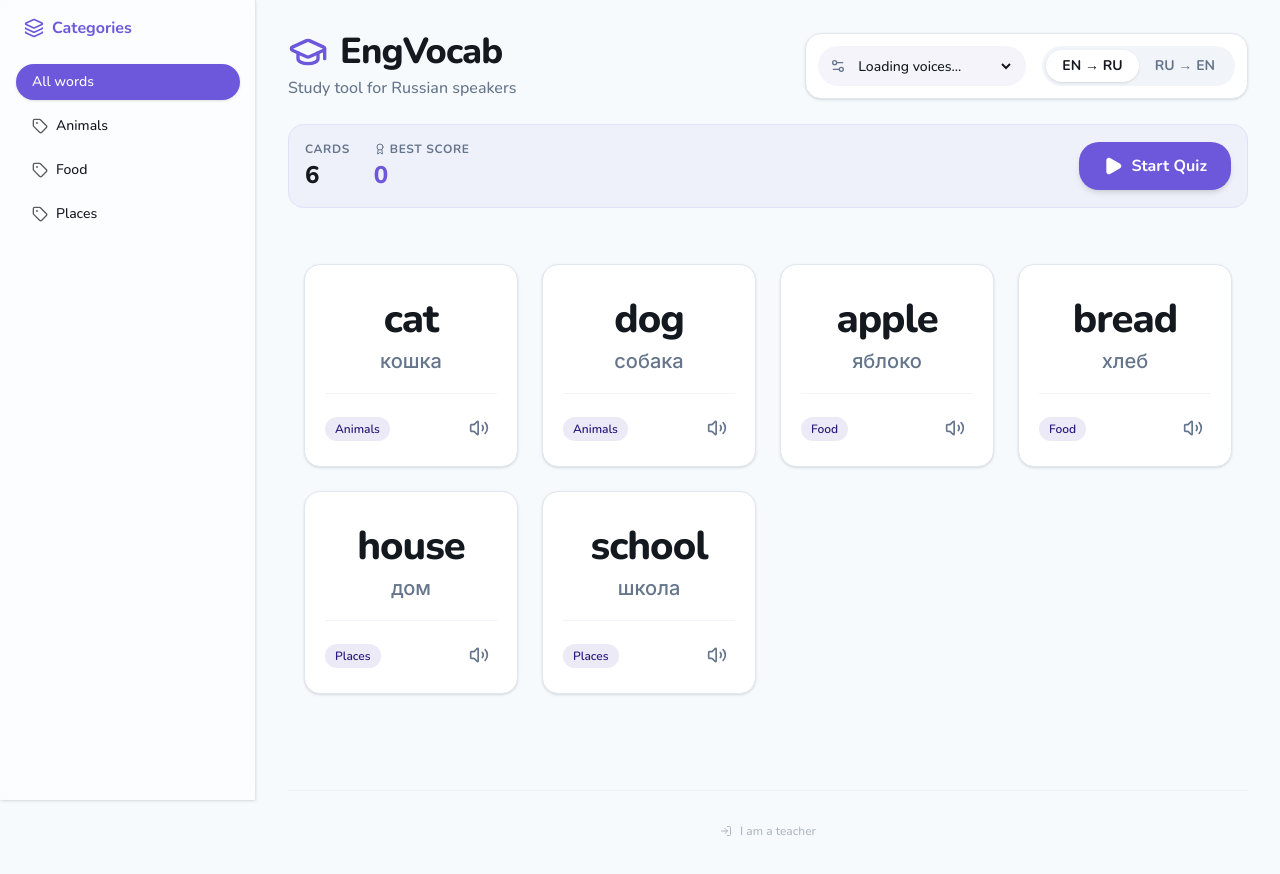
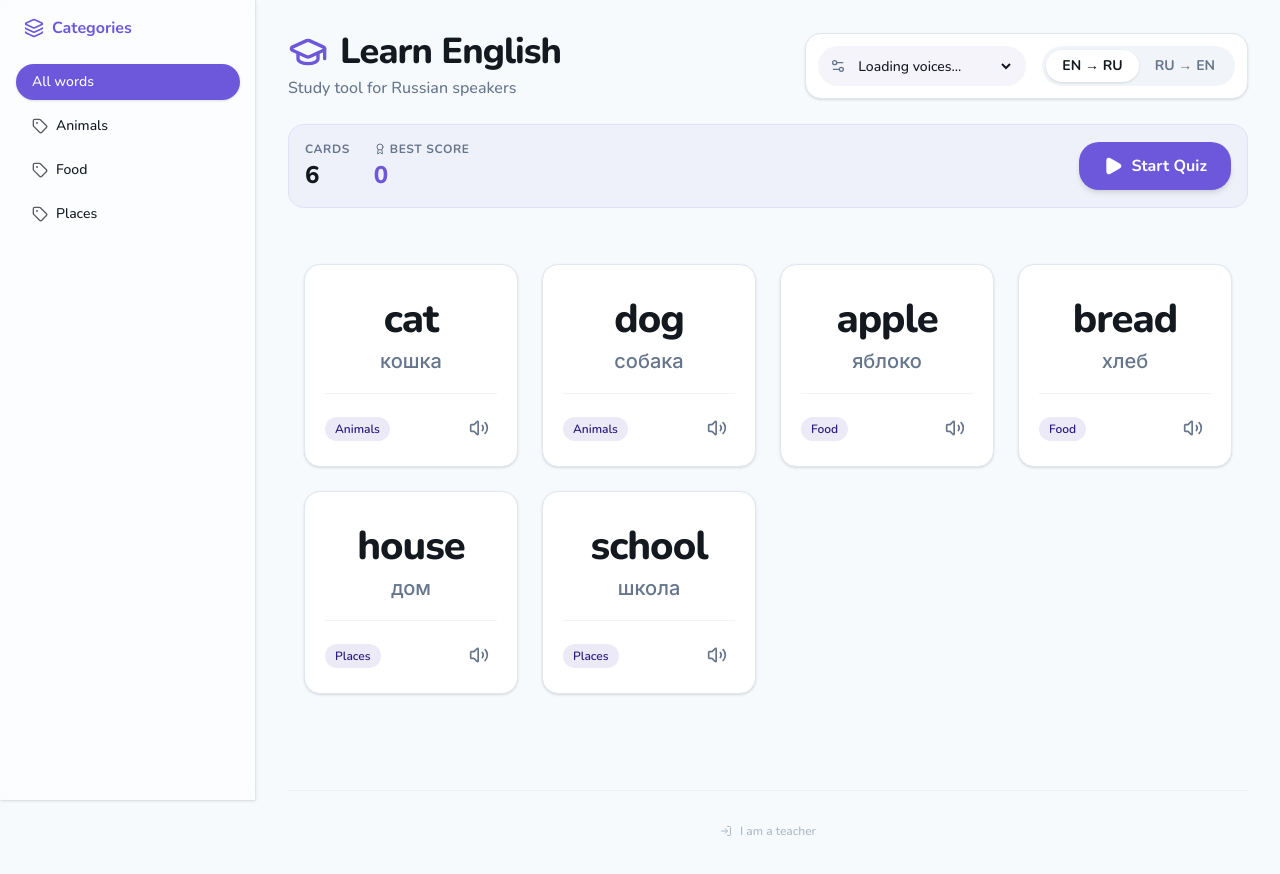
Before and after one commit to nataly6328/languages, a React (Vite) app: page / in a window 1280 px wide. Shown: the top 874 px of the page. Built offline with nearby package versions, Linux system fonts and the light colour scheme.

Commit message:
Update Home page component content
Replit-Commit-Author: Agent

```diff
--- a/src/pages/Home.tsx
+++ b/src/pages/Home.tsx
@@ -60,7 +60,7 @@ export function Home() {
               <div>
                 <h1 className="text-4xl font-black text-foreground tracking-tight flex items-center gap-3">
                   <GraduationCap className="w-10 h-10 text-primary" />
-                  EngVocab
+                  Learn English
                 </h1>
                 <p className="text-muted-foreground font-medium mt-1">Study tool for Russian speakers</p>
               </div>
```
